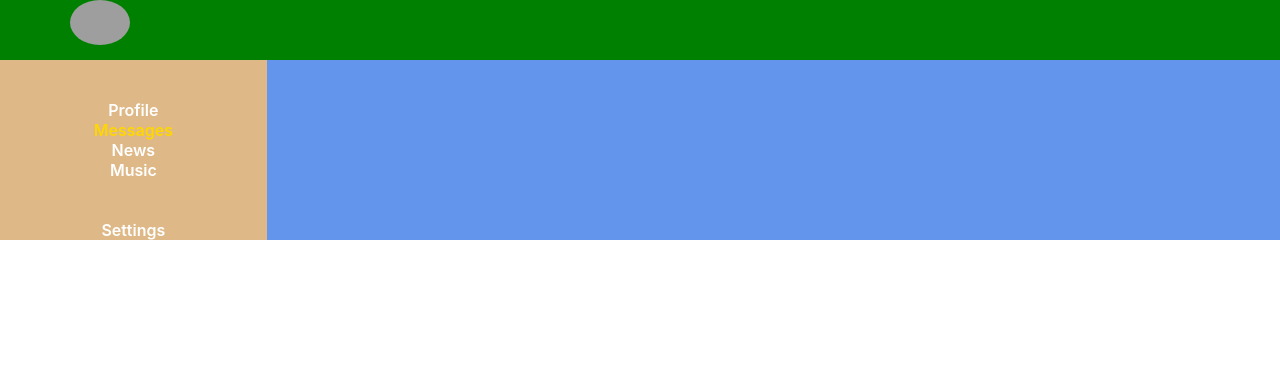
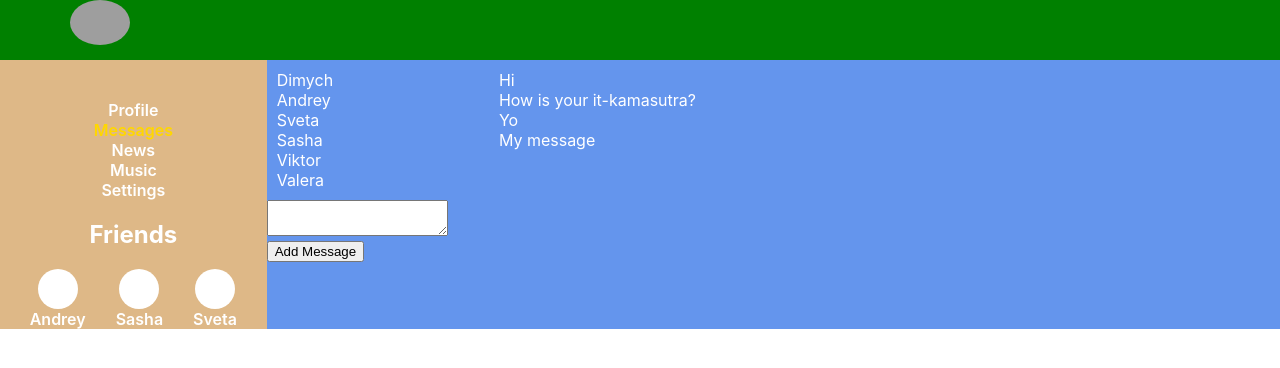
Before and after one commit to alleksandr93/way-of-the-samurai, a React (Create React App) app: page /dialogs in a window 1280 px wide. Shown: the top 368 px of the page. Built offline with nearby package versions, Linux system fonts and the light colour scheme; grey boxes are pictures that could not be loaded.

Commit message:
32 Прокидываем callback через props

```diff
--- a/src/App.tsx
+++ b/src/App.tsx
@@ -8,20 +8,48 @@ import {BrowserRouter, Route} from 'react-router-dom';
 import {News} from './components/News/News';
 import {Music} from './components/Music/Music';
 import {Settings} from './components/Settings/Settings';
+import {addPost, state} from './redux/state';
 
+export type AppPropsType = {
+    state:StateType
+    addpost:(postMessage:string)=>void
+}
+type StateType={
+    dialogs:DialogsType[]
+    messages:MessagesType[]
+    posts:PostsType[]
+    sidebar:SideBarType[]
+}
+export type DialogsType = {
+    id:number
+    name:string
+}
+export type MessagesType = {
+    id:number
+    message:string
+}
+export type PostsType = {
+    id:number
+    message:string
+    likesCount:number
+}
+export type SideBarType = {
+    id:number
+    name:string
+}
 
-function App() {
+function App({state,addpost}:AppPropsType) {
     return (
         <BrowserRouter>
             <div className="app-wrapper">
                 <Header/>
-                <NavBar/>
+                <NavBar sidebar={state.sidebar}/>
                 <div className={'app-wrapper-content'}>
-                    <Route exact path={'/dialogs/*'} component={Dialogs}/>
-                    <Route path={'/profile'} component={Profile}/>
-                    <Route path={'/news'} component={News} />
-                    <Route path={'/music'} component={Music} />
-                    <Route path={'/settings'} component={Settings} />
+                    <Route path={'/dialogs/'} render={() => <Dialogs dialogs={state.dialogs} messages={state.messages} />}/>
+                    <Route path={'/profile'} render={() => <Profile posts={state.posts} addProps={addpost}/>}/>
+                    <Route path={'/news'} render={() => <News/>}/>
+                    <Route path={'/music'} render={() => <Music/>}/>
+                    <Route path={'/settings'} render={() => <Settings/>}/>
                 </div>
             </div>
         </BrowserRouter>
--- /dev/null
+++ b/src/components/Dialogs/DialogItem/DialogsItem.tsx
@@ -0,0 +1,14 @@
+import {NavLink} from 'react-router-dom';
+import S from '../Dialogs.module.css';
+import React from 'react';
+
+type DialogItemPropsType = {
+    name: string,
+    id: number
+}
+export const DialogItem = ({name, id}: DialogItemPropsType) => {
+    const path = '/dialogs/' + id
+    return <div >
+        <NavLink className={`${S.dialog}`} activeClassName={S.active}  to={path}>{name}</NavLink>
+    </div>
+}
--- a/src/components/Dialogs/Dialogs.module.css
+++ b/src/components/Dialogs/Dialogs.module.css
@@ -5,14 +5,16 @@
 
 .dialogsItems {
     padding: 10px;
+
 }
 
 .dialog {
-
+    color: white;
+    text-decoration: none;
 }
 
 .dialog.active {
-    color: gold;
+color: gold;
 }
 
 .messages {
@@ -20,5 +22,5 @@
 }
 
 .message {
-
+    color: white;
 }
--- a/src/components/Dialogs/Dialogs.tsx
+++ b/src/components/Dialogs/Dialogs.tsx
@@ -1,43 +1,37 @@
-import React from 'react';
+import React, {useRef} from 'react';
 import S from './Dialogs.module.css'
 import {NavLink} from 'react-router-dom';
+import {DialogItem} from './DialogItem/DialogsItem';
+import {Message} from './Message/Message';
+import {DialogsType, MessagesType} from '../../App';
 
 
-type DialogsPropsType = {}
-export const Dialogs = ({}: DialogsPropsType) => {
+type DialogsPropsType = {
+    dialogs:DialogsType[]
+    messages:MessagesType[]
+
+}
+export const Dialogs = ({dialogs,messages,}: DialogsPropsType) => {
+    const addMessage=()=>{
+        if(areaRef.current){
+            alert(areaRef.current.value)
+        }
+    }
+    const areaRef=useRef<HTMLTextAreaElement>(null)
+    const dialogsElements = dialogs.map(el => <DialogItem name={el.name} id={el.id} key={el.id}/>)
+    const messangesElements = messages.map(el => <Message message={el.message} key={el.id}/>)
     return (
         <div className={S.dialogs}>
             <div className={S.dialogsItems}>
-               <DialogItem name={'Dimych'} id={'1'}/>
-               <DialogItem name={'Andrey'} id={'2'}/>
-               <DialogItem name={'Sveta'} id={'3'}/>
-               <DialogItem name={'Sasha'} id={'4'}/>
-               <DialogItem name={'Viktor'} id={'5'}/>
-               <DialogItem name={'Valera'} id={'6'}/>
+                {dialogsElements}
             </div>
             <div className={S.messages}>
-                <Message message={'Hi'}/>
-                <Message message={'How is your it-kamasutra?'}/>
-                <Message message={'Yo'}/>
+                {messangesElements}
+            </div>
+            <div>
+                <textarea ref={areaRef}></textarea>
+                <button onClick={addMessage}>Add Message</button>
             </div>
         </div>
     );
 };
-
-type DialogItemPropsType = {
-    name: string,
-    id:string
-}
-const DialogItem = ({name,id}:DialogItemPropsType) => {
-    const path = '/dialogs/'+id
-    return <div className={`${S.dialog} ${S.active}`}>
-        <NavLink  to={path}>{name}</NavLink>
-    </div>
-}
-
-type MessagePropsType = {
-    message: string
-}
-const Message=({message}:MessagePropsType)=> {
-    return <div className={S.message}>{message}</div>
-}
--- /dev/null
+++ b/src/components/Dialogs/Message/Message.tsx
@@ -0,0 +1,9 @@
+import S from '../Dialogs.module.css';
+import React from 'react';
+
+type MessagePropsType = {
+    message: string
+}
+export const Message = ({message}: MessagePropsType) => {
+    return <div className={S.message}>{message}</div>
+}
--- /dev/null
+++ b/src/components/Friends/Friends.module.css
@@ -0,0 +1,29 @@
+.main {
+    width: 250px;
+}
+.title{
+    text-align: center;
+}
+
+.container {
+    display: flex;
+    flex-direction: column;
+    align-items: center;
+
+}
+
+.avatar {
+    background-color: white;
+    width: 40px;
+    height: 40px;
+    border-radius: 50%;
+
+}
+
+.block {
+    display: flex;
+    justify-content: center;
+    align-items: center;
+    gap: 30px;
+text-align: center;
+}
--- /dev/null
+++ b/src/components/Friends/Friends.tsx
@@ -0,0 +1,23 @@
+import React from 'react';
+import S from './Friends.module.css'
+import {SideBarType} from '../../App';
+type FriendsPropsType = {
+    sidebar:SideBarType[]
+}
+export const Friends = ({sidebar}:FriendsPropsType) => {
+    const mapSidebar= sidebar.map(el=>{
+        return <div key={el.id} className={S.container}>
+            <div className={S.avatar}></div>
+            <div>{el.name}</div>
+        </div>
+    })
+    return (
+        <div className={S.main}>
+            <h2 className={S.title}>Friends</h2>
+            <div className={S.block}>
+                {mapSidebar}
+            </div>
+
+        </div>
+    );
+};
--- a/src/components/NavBar/NavBar.tsx
+++ b/src/components/NavBar/NavBar.tsx
@@ -1,14 +1,24 @@
 import React from 'react';
 import S from './NavBar.module.css'
 import {NavLink} from 'react-router-dom';
-export const NavBar = () => {
-    return (
-        <nav className={S.nav}>
-            <div className={`${S.item}`}><NavLink activeClassName={S.activeLink} to={'/profile'}>Profile</NavLink></div>
-            <div className={S.item}><NavLink activeClassName={S.activeLink} to={'/dialogs'}>Messages</NavLink></div>
-            <div className={S.item}><NavLink activeClassName={S.activeLink} to={'/news'}>News</NavLink></div>
-            <div className={S.item}><NavLink activeClassName={S.activeLink} to={'/music'}>Music</NavLink></div>
-            <div className={S.item}><NavLink activeClassName={S.activeLink} to={'/settings'}>Settings</NavLink></div>
-        </nav>
+import {Friends} from '../Friends/Friends';
+import {SideBarType} from '../../App';
+type NavBarPropsType = {
+    sidebar:SideBarType[]
+}
+export const NavBar = ({sidebar}:NavBarPropsType) => {
+    return (<div>
+            <nav className={S.nav}>
+                <div className={`${S.item}`}><NavLink activeClassName={S.activeLink} to={'/profile'}>Profile</NavLink>
+                </div>
+                <div className={S.item}><NavLink activeClassName={S.activeLink} to={'/dialogs'}>Messages</NavLink></div>
+                <div className={S.item}><NavLink activeClassName={S.activeLink} to={'/news'}>News</NavLink></div>
+                <div className={S.item}><NavLink activeClassName={S.activeLink} to={'/music'}>Music</NavLink></div>
+                <div className={S.item}><NavLink activeClassName={S.activeLink} to={'/settings'}>Settings</NavLink>
+                </div>
+                <Friends sidebar={sidebar}/>
+            </nav>
+
+        </div>
     );
 };
--- a/src/components/Profile/Profile.tsx
+++ b/src/components/Profile/Profile.tsx
@@ -2,13 +2,17 @@ import React from 'react';
 import S from './Profile.module.css';
 import {MyPosts} from './MyPosts/MyPosts';
 import {ProfileInfo} from './MyPosts/ProfileInfo/ProfileInfo';
+import {AppPropsType, PostsType} from '../../App';
 
-
-export const Profile = () => {
+type ProfilePropsType = {
+    posts: PostsType[]
+    addProps: (postMessage: string) => void
+}
+export const Profile = ({posts, addProps}: ProfilePropsType) => {
     return (
         <div>
             <ProfileInfo/>
-            <MyPosts/>
+            <MyPosts posts={posts} addProps={addProps}/>
         </div>
     );
 };
--- a/src/index.tsx
+++ b/src/index.tsx
@@ -2,8 +2,11 @@ import React from 'react';
 import ReactDOM from 'react-dom';
 import './index.css';
 import App from './App';
+import {addPost, state} from './redux/state';
+
+
 
 ReactDOM.render(
-    <App />,
-  document.getElementById('root')
+    <App state={state} addpost={addPost}/>,
+    document.getElementById('root')
 );
--- /dev/null
+++ b/src/redux/state.ts
@@ -0,0 +1,30 @@
+export const state = {
+    dialogs: [
+        {id: 1, name: 'Dimych'},
+        {id: 2, name: 'Andrey'},
+        {id: 3, name: 'Sveta'},
+        {id: 4, name: 'Sasha'},
+        {id: 5, name: 'Viktor'},
+        {id: 6, name: 'Valera'},
+    ],
+    messages: [
+        {id: 1, message: 'Hi'},
+        {id: 2, message: 'How is your it-kamasutra?'},
+        {id: 3, message: 'Yo'},
+        {id: 4, message: 'My message'},
+    ],
+    posts: [
+        {id: 1, message: 'Hi, how are you?', likesCount: 11},
+        {id: 2, message: 'Hi, my name is John', likesCount: 13},
+        {id: 3, message: 'it\'s my first post', likesCount: 5},
+    ],
+    sidebar:[
+        {id: 1, name: 'Andrey'},
+        {id: 2, name: 'Sasha'},
+        {id: 3, name: 'Sveta'},
+    ]
+}
+export const addPost=(postMessage:string)=>{
+    let newPost={id:state.posts.length+1,message: postMessage,likesCount:0}
+    state.posts.push(newPost)
+}
```
